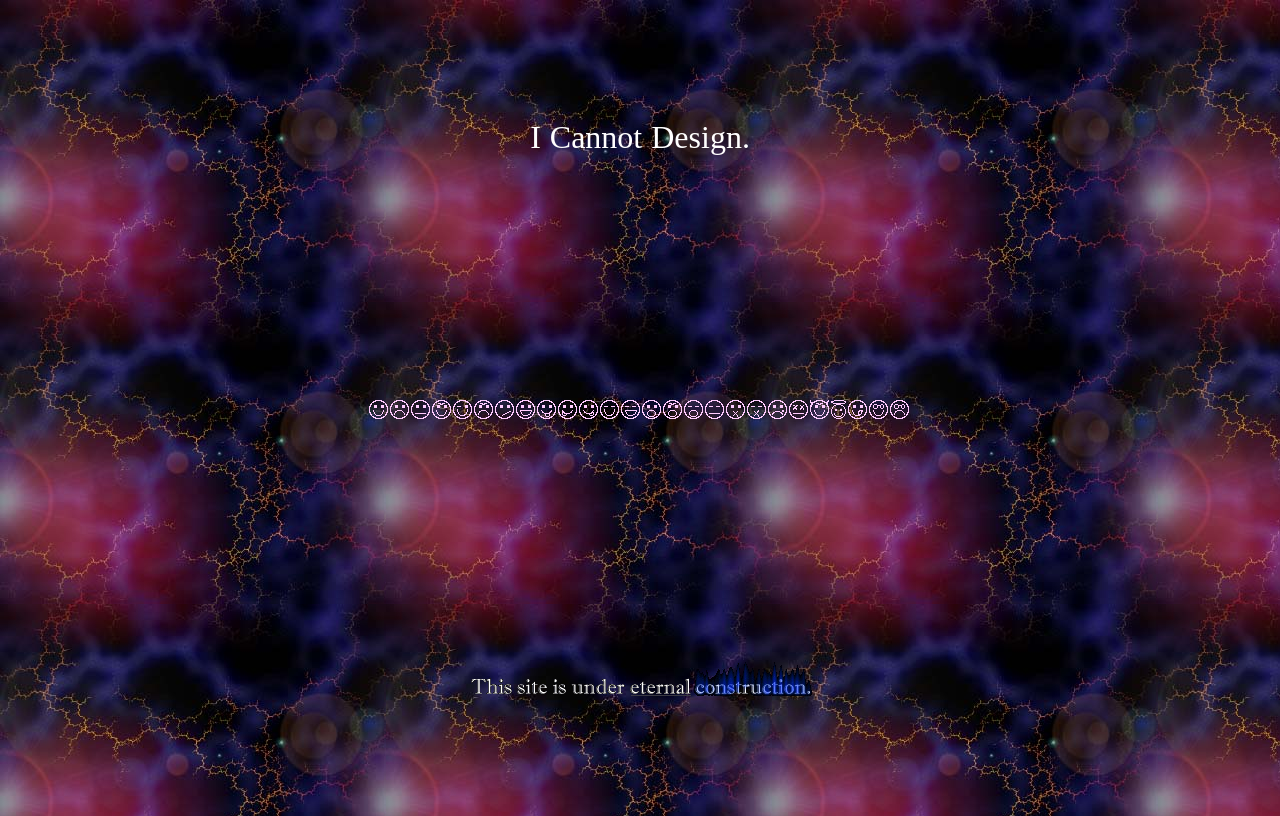
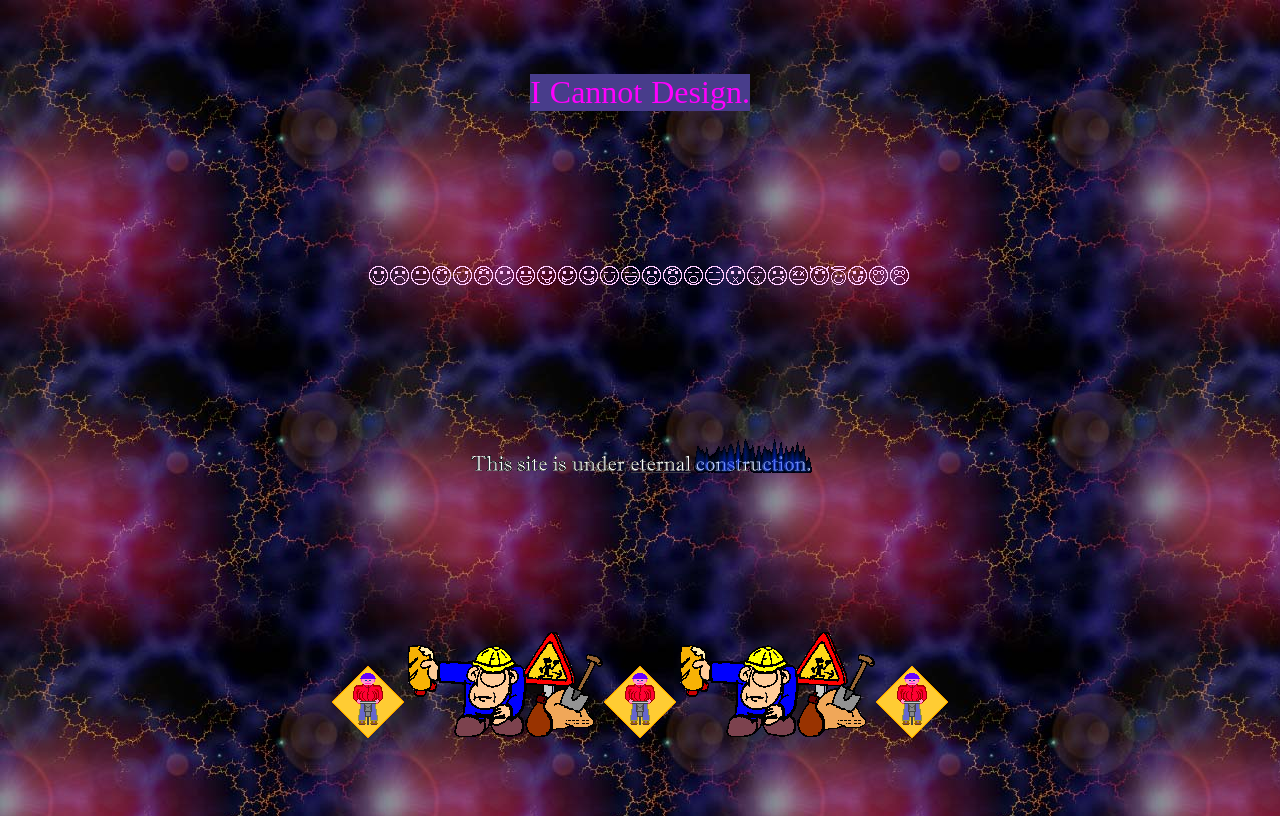
Before and after one commit to fimion/icannotdesign, a Nuxt app: page / in a window 1280 px wide. Built offline with nearby package versions, Linux system fonts and the light colour scheme; a web font is replaced by a local one.

Commit message:
better colors more images

```diff
--- a/layouts/default.vue
+++ b/layouts/default.vue
@@ -27,6 +27,8 @@ html {
 h1, h2, h3, h4, h5, h6 {
   font-family: 'Lacquer', cursive;
   font-weight: 400;
+  color: magenta;
+  background-color: darkslateblue;
 }
 
 hr{
--- a/pages/index.vue
+++ b/pages/index.vue
@@ -6,6 +6,13 @@
          height="36"
          width="343"
          alt="This site is under eternal construction.">
+    <div>
+      <img src="/constjackhammer_e0.gif" alt="An animated construction worker operating a jackhammer.">
+      <img src="/anim0206-1_e0.gif" alt="A cartoon construction worker eating alternating between eating a sandwich and drinking water.">
+      <img src="/constjackhammer_e0.gif" alt="An animated construction worker operating a jackhammer.">
+      <img src="/anim0206-1_e0.gif" alt="A cartoon construction worker eating alternating between eating a sandwich and drinking water.">
+      <img src="/constjackhammer_e0.gif" alt="An animated construction worker operating a jackhammer.">
+    </div>
 
   </div>
 </template>
@@ -26,7 +33,4 @@ body {
   justify-content: space-around;
   align-items: center;
 }
-.title{
-  color: white;
-}
 </style>
```
Also changed, not shown: static/anim0206-1_e0.gif (added), static/constjackhammer_e0.gif (added).
